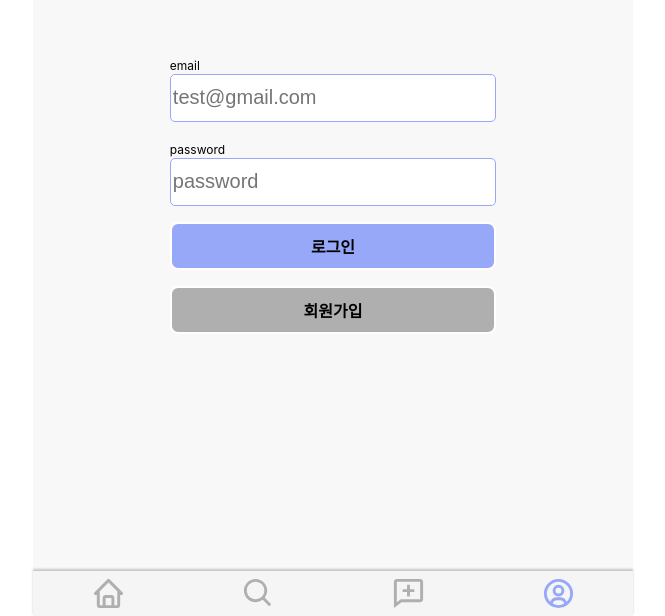
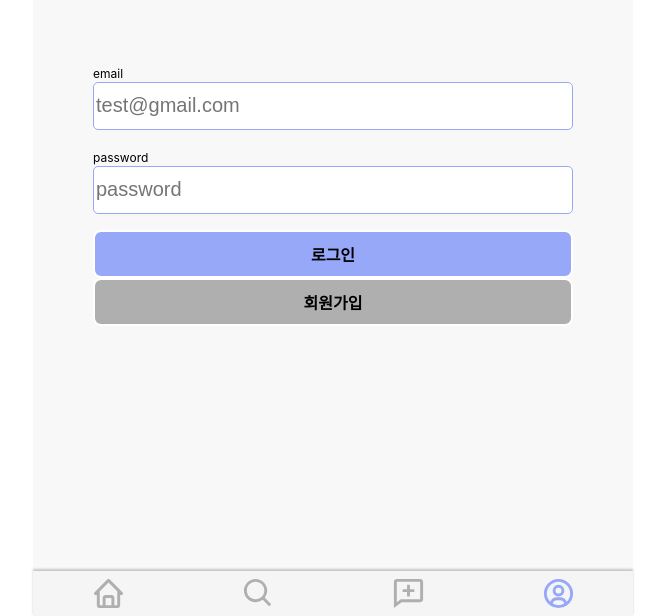
Before and after one commit to LWC421/btc_review, a Next.js app in the folder frontend/: page /user/login in a window 1280 px wide. Shown: the part 184-800 px from the top of the page, without its empty margins (307-972 px from the left). Built offline with nearby package versions, Linux system fonts and the light colour scheme.

Commit message:
[css]login 페이지 변경

```diff
--- a/frontend/pageStyles/user/login.style.tsx
+++ b/frontend/pageStyles/user/login.style.tsx
@@ -5,10 +5,12 @@ export const Wrapper = styled.div`
   margin: 0 auto;
   display: flex;
   justify-content: center;
+  flex-direction: column;
   align-items: center;
 `;
 
 export const Form = styled.form`
+  width: 100%;
   display: flex;
   flex-direction: column;
   gap: 1rem;
--- a/frontend/pages/user/login.tsx
+++ b/frontend/pages/user/login.tsx
@@ -35,8 +35,8 @@ const Login: NextPage = () => {
             onChange={onChangePassword}
           />
           <Button primary>로그인</Button>
-          <Button>회원가입</Button>
         </LoginSt.Form>
+        <Button>회원가입</Button>
       </LoginSt.Wrapper>
     </>
   );
```
